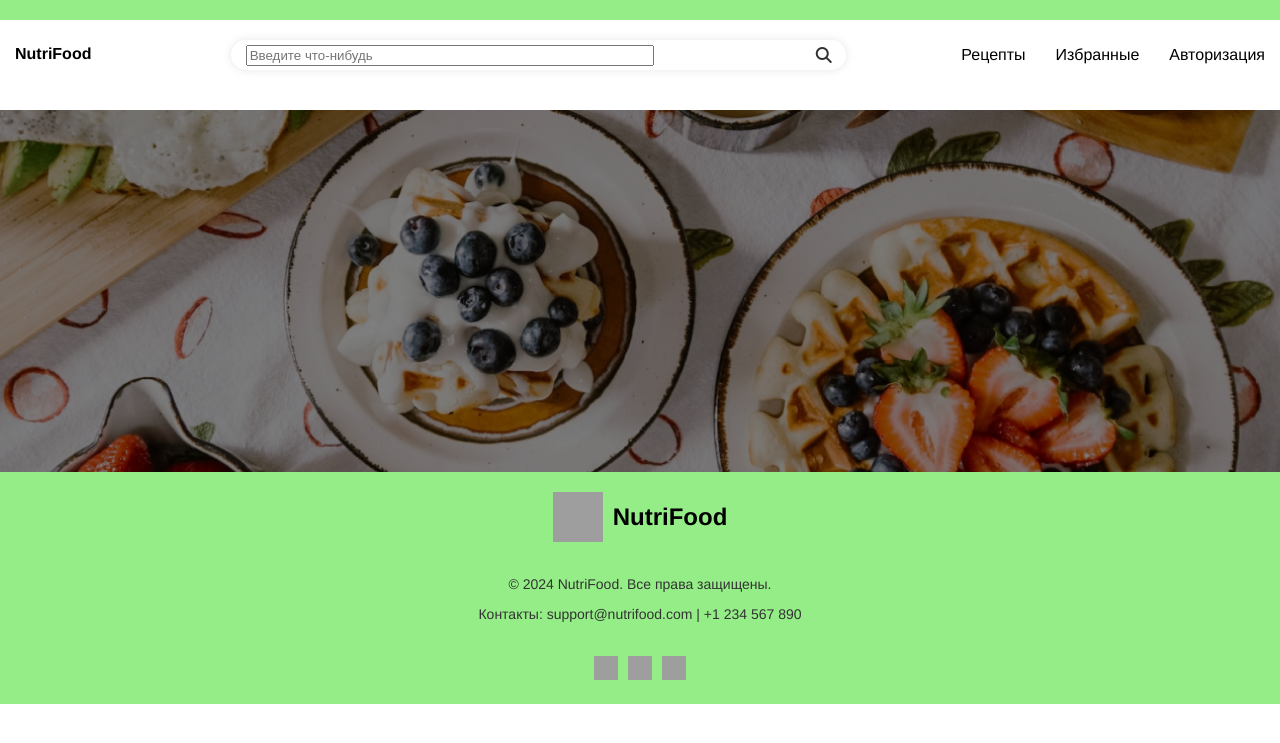
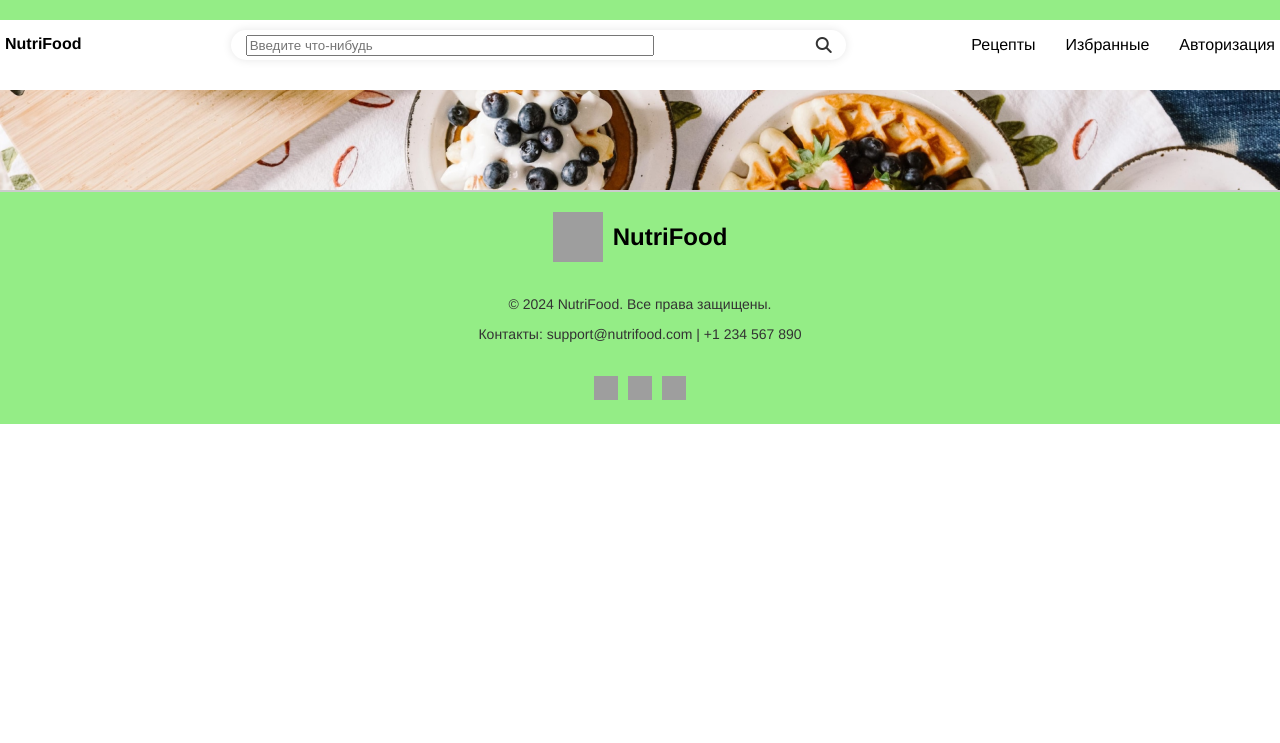
Before and after one commit to teicora/web_project, a Flask app: page /recipes in a window 1280 px wide. Shown: the top 743 px of the page. Run offline with Flask 3, Linux system fonts and the light colour scheme; data that the repository does not hold is empty; some libraries are stand-ins or nearby versions; grey boxes are pictures that could not be loaded.

Commit message:
checkpoint for css

```diff
--- a/main.py
+++ b/main.py
@@ -1,4 +1,4 @@
-from flask import Blueprint, render_template
+from flask import Blueprint, render_template, request, jsonify
 from sqlalchemy import text, desc
 from app import db
 from models import Recipe
@@ -32,3 +32,32 @@ def recipe_content(recipe_id):
     data = db.session.execute(text("select recipes.instructions from recipes where recipes.id = :recipe_id"), {"recipe_id": recipe_id})
     instructions = data.fetchone()[0]
     return render_template('recipe.html', instructions=instructions, title=title, banner_title=banner_title)
+
+@main.route('/api/recipes')
+def api_recipes():
+    """
+    Пример: /api/recipes?page=2
+    Возвращает JSON со списком рецептов для указанной страницы.
+    """
+    # Получаем параметр page (по умолчанию 1)
+    page = request.args.get('page', 1, type=int)
+    per_page = 5  # Сколько рецептов возвращать на страницу
+
+    # Пагинация через offset и limit
+    offset = (page - 1) * per_page
+    recipes_query = (db.session.query(Recipe)
+                     .order_by(desc(Recipe.likes))
+                     .offset(offset)
+                     .limit(per_page))
+
+    recipes_list = []
+    for recipe in recipes_query:
+        recipes_list.append({
+            "id": recipe.id,
+            "name": recipe.title,        # Возможно, recipe.title
+            "description": recipe.description
+            # Добавьте и другие поля по необходимости
+        })
+
+    # Возвращаем JSON
+    return jsonify(recipes_list)
--- a/static/css/style.css
+++ b/static/css/style.css
@@ -21,7 +21,7 @@ body {
 .header {
   height: 80px;
   display: flex;
-  padding: 15px;
+  padding: 5px;
   justify-content: space-between;
   align-items: center; /* Добавляем это свойство */
   position: relative;
@@ -162,13 +162,13 @@ input {
 .banner {
   position: relative;
   width: 100%;
-  height: 362px;
+  height: 150px;
 
 }
 
 .banner img{
   width: 100%;
-  height: 362px;
+  height: 150px;
   object-fit: cover;
 }
 
@@ -177,7 +177,7 @@ input {
   top: 0;
   left: 0;
   width: 100%;
-  height: 100%;
+  height: 150px;
   background: rgba(0, 0, 0, 0.5); /* Черный фон с 50% прозрачности */
   display: flex;
   justify-content: center;
@@ -192,7 +192,7 @@ input {
   letter-spacing: var(--all-banner-letter-spacing);
   line-height: var(--all-banner-line-height);
   font-style: var(--all-banner-font-style);
-  width: 30%;
+  width: 100%;
   text-align: center;
   word-wrap: break-word;
   white-space: normal;
--- a/static/css/styleguide.css
+++ b/static/css/styleguide.css
@@ -23,7 +23,7 @@
     --all-normal-font-style: normal;
     --all-banner-font-family: "Inter-Bold", Helvetica;
     --all-banner-font-weight: 700;
-    --all-banner-font-size: 40px;
+    --all-banner-font-size: 20.714px;
     --all-banner-letter-spacing: 0px;
     --all-banner-line-height: normal;
     --all-banner-font-style: normal;
--- a/templates/home.html
+++ b/templates/home.html
@@ -42,11 +42,11 @@
 
     {% block content %}
     <div class="frame">
-      <div class="text-wrapper-9">{{ title }}</div>
+      <div class="content-title">{{ title }}</div>
       <div class="cards">
         {% for recipe in recipes %}
         <div class="card">
-          <div class="overlap-group-2">
+          <div class="card-description">
             <div class="text-info">
               <div class="name"><a href="/recipe/{{ recipe.id }}">{{ recipe.title }}</a></div>
               <div class="description">{{ recipe.description }}</div>
--- a/templates/recipes.html
+++ b/templates/recipes.html
@@ -5,7 +5,7 @@
 {% endblock %}
 
 {% block banner %}
-{{ super()}}
+<img src="static/images/banner_login.png" alt="Banner" style="height: 100px; width: auto; object-fit: cover; display: block;">
 {% endblock %}
 
 {% block content %}
@@ -18,6 +18,14 @@
     {% endfor %}
 </div>
 
+<style>
+    .frame {
+        max-height: 80vh; /* фиксируем высоту, чтобы был виден скролл */
+        overflow-y: auto;
+        border: 1px solid #ccc;
+    }
+</style>
+
 <script src="/static/js/scroll.js"></script>
 
 {% endblock %}
```
Also changed, not shown: other parts of static/css/style.css (+23 -17 lines), spoonacularAPI/add_recipes_to_DB.py (renamed from add_recipes_to_DB.py), spoonacularAPI/get_recipes_from_API.py (renamed from get_recipes_from_API.py).
